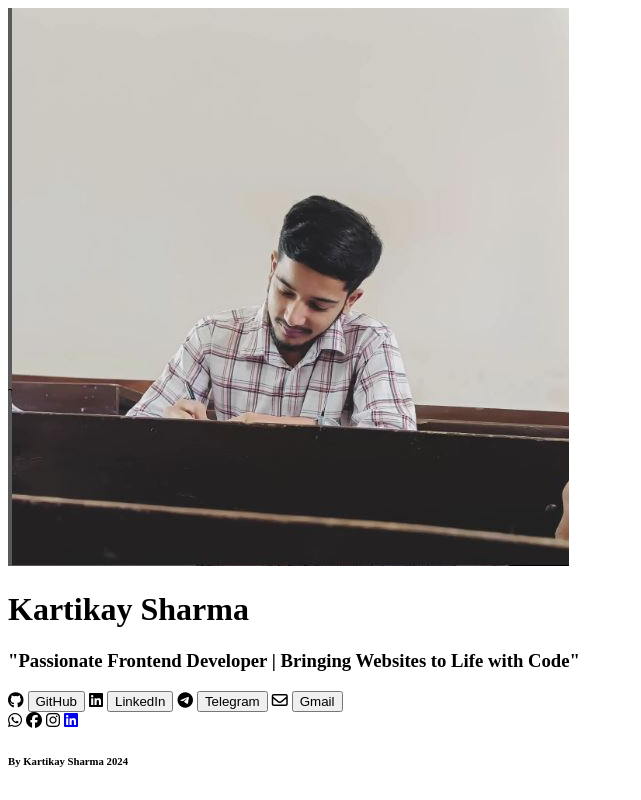
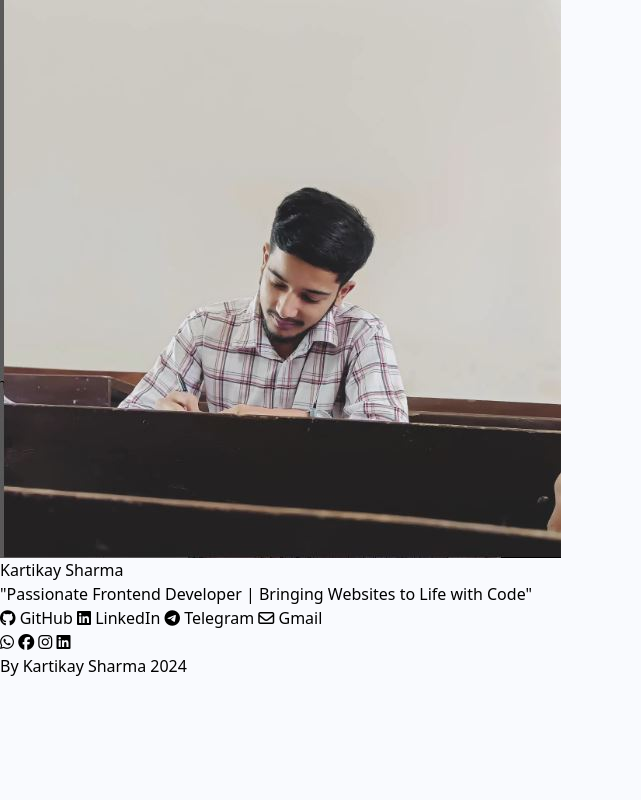
Before and after one commit to Kartikaysharma2004/Link-List, a website: page index.html in a window 1280 px wide. Shown: the whole page, without its empty margins (0-641 px from the left). Drawn offline with nearby package versions, Linux system fonts and the light colour scheme.

Commit message:
Dependencies Change

```diff
--- a/index.html
+++ b/index.html
@@ -5,15 +5,15 @@
     <meta charset="UTF-8" />
     <meta name="viewport" content="width=device-width, initial-scale=1.0" />
     <title>Link List</title>
-    <link rel="stylesheet" href="style.css" />
+    <script src="https://cdn.jsdelivr.net/npm/@tailwindcss/browser@4"></script>
     <script src="https://kit.fontawesome.com/cfcf372f7f.js" crossorigin="anonymous"></script>
 </head>
 
-<body>
+<body class="bg-[#F9FAFE]">
     <div class="container">
         <img src="myimage.JPG" alt="Avtar" />
-        <div class="text">
-            <h1>Kartikay Sharma</h1>
+        <div class="">
+            <h1 class="">Kartikay Sharma</h1>
             <h3>"Passionate Frontend Developer | Bringing Websites to Life with Code"</h3>
         </div>
         <div class="links">
```
Also changed, not shown: input.css (renamed from style.css), 1 other file.
